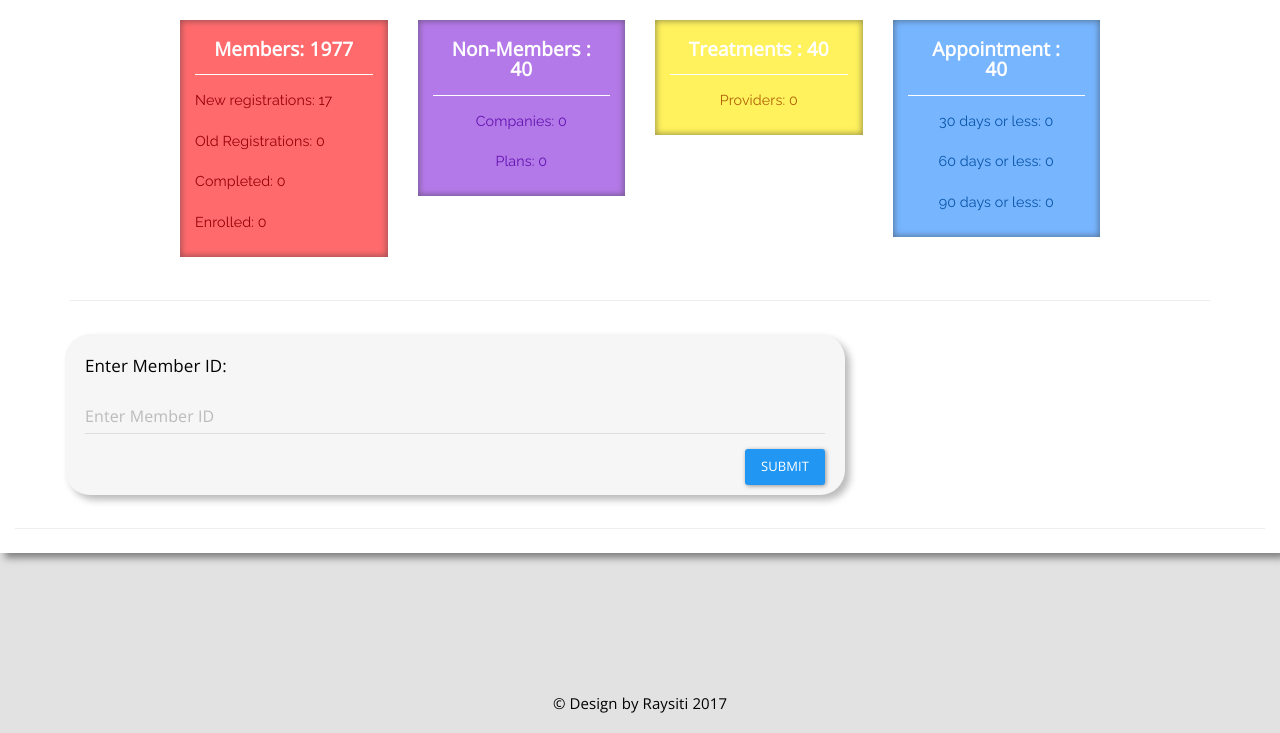
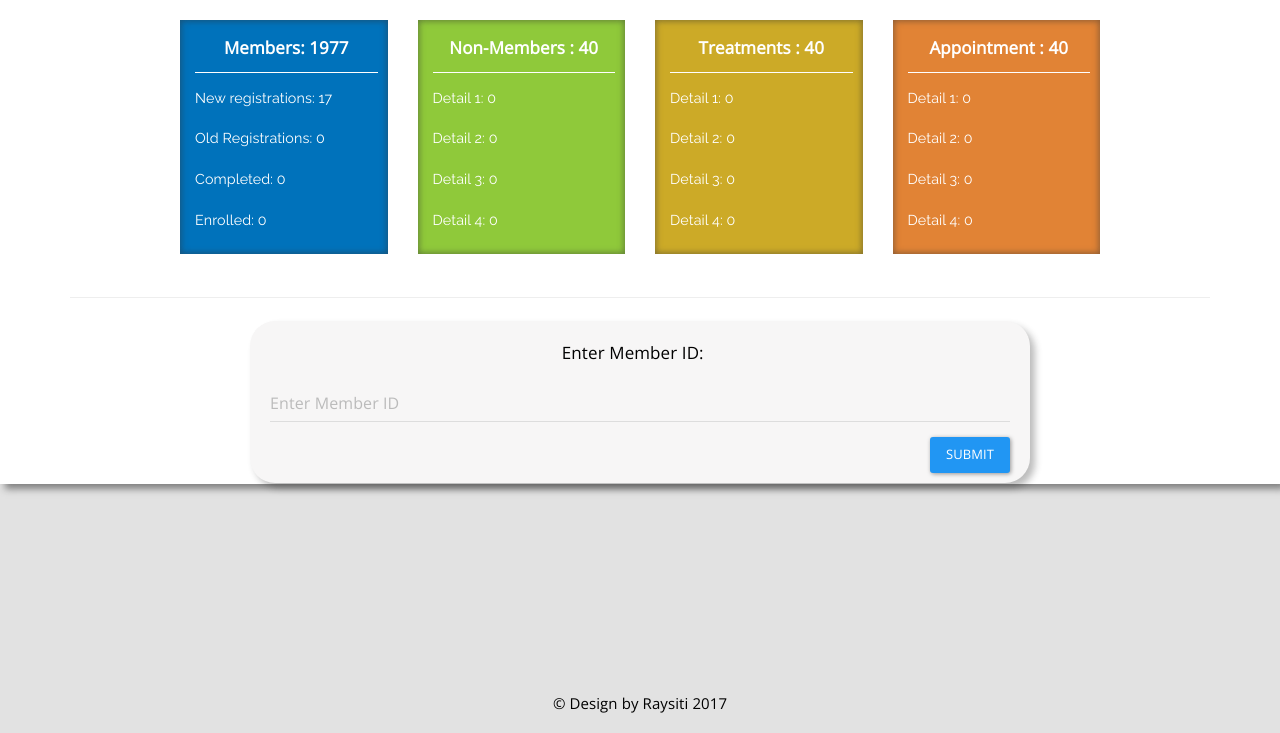
Before and after one commit to pramodPhilips/pms_staticNewWebsite, a website: page index.html in a window 1280 px wide. Shown: the part 67-800 px from the top of the page. Drawn offline with nearby package versions, Linux system fonts and the light colour scheme.

Commit message:
Added background

```diff
--- a/index.html
+++ b/index.html
@@ -108,8 +108,10 @@
                           <div class="sticky-note sticky-note-purple">
                               <div class="text-center">
                                   <h4>Non-Members : 40</h4>
-                                  <p>Companies: 0</p>
-                                  <p>Plans: 0</p>
+                                  <p align="left">Detail 1: 0</p>
+                                  <p align="left">Detail 2: 0</p>
+                                  <p align="left">Detail 3: 0</p>
+                                  <p align="left">Detail 4: 0</p>
                               </div>
                           </div>
                       </div>
@@ -117,7 +119,10 @@
                           <div class="sticky-note sticky-note-yellow">
                               <div class="text-center">
                                   <h4>Treatments : 40</h4>
-                                  <p>Providers: 0</p>
+                                  <p align="left">Detail 1: 0</p>
+                                  <p align="left">Detail 2: 0</p>
+                                  <p align="left">Detail 3: 0</p>
+                                  <p align="left">Detail 4: 0</p>
                               </div>
                           </div>
                       </div>
@@ -125,9 +130,10 @@
                           <div class="sticky-note sticky-note-blue">
                               <div class="text-center">
                                   <h4>Appointment : 40</h4>
-                                  <p>30 days or less: 0</p>
-                                  <p>60 days or less: 0</p>
-                                  <p>90 days or less: 0</p>
+                                  <p align="left">Detail 1: 0</p>
+                                  <p align="left">Detail 2: 0</p>
+                                  <p align="left">Detail 3: 0</p>
+                                  <p align="left">Detail 4: 0</p>
                               </div>
                           </div>
                       </div>
@@ -137,7 +143,7 @@
                 <!-- end:first-row -->
                 <!-- second-row -->
                 <div class="row">
-                    <form class="search-combo-box col-lg-8" role="search">
+                    <form class="search-combo-box col-lg-8 centered-main-section" role="search">
                         <div class="row">
                             <div class="form-group">
                                 <label class="search-label" for="search-member"><p>Enter Member ID:&nbsp;</p></label>
@@ -153,7 +159,7 @@
             </div>
             <!-- end:col-lg-8 -->
         </div>
-        <hr>
+        <!-- <hr> -->
         <!-- Search Bar -->
         <div class="row">
             <div class="col-lg-12" style="width:100%">
--- a/styles/main.css
+++ b/styles/main.css
@@ -17,6 +17,15 @@
 /*light-greyish-color: #F7F6F6;*/
 
 /*blue-theme-color: #2196F3*/
+
+/*sticky notes
+
+blue: #1E91D6; -> font: 12507F;
+dark-blue: #0072BB; -> font: 004E7F
+green: #8FC93A; -> font: 547A26
+turmeric: #E4CC37; -> font: 948424
+orange: #E18335; -> font: 7F4A1E
+*/
 
 @import url('https://fonts.googleapis.com/css?family=Open+Sans');
 @import url('https://fonts.googleapis.com/css?family=Raleway|Roboto');
@@ -396,10 +405,10 @@ footer {
 }
 
 .sticky-note h4{
+  font-size: 17px;
   padding: 0px 15px 15px;
   border-bottom: 1px solid #fff;
   display: block;
-  font-size: 19px;
   font-weight: 900;
   color:#ffffff;
 }
@@ -409,27 +418,27 @@ footer {
 }
 
 .sticky-note.sticky-note-red {
-  padding: 7px 15px;
-    background-color: #FF6A6D;
-    color: #990009;
+    padding: 7px 10px 7px 15px;
+    background-color: #0072BB;
+    color: #fff;
 }
 
 .sticky-note.sticky-note-purple {
-  padding: 7px 15px;
-    background-color: #B479E8;
-    color: #6213B0;
+    padding: 7px 10px 7px 15px;
+    background-color: #8FC93A;
+    color: #fff;
 }
 
 .sticky-note.sticky-note-yellow {
-  padding: 7px 15px;
-    background-color: #FFF25D;
-    color: #B06009;
+  padding: 7px 10px 7px 15px;
+    background-color: #CCAA27;
+    color: #fff;
 }
 
 .sticky-note.sticky-note-blue {
-  padding: 7px 15px;
-    background-color: #77B5FF;
-    color: #0954A6;
+  padding: 7px 10px 7px 15px;
+    background-color: #E18335;
+    color: #fff;
 }
 
 .centered-main-section{
```
